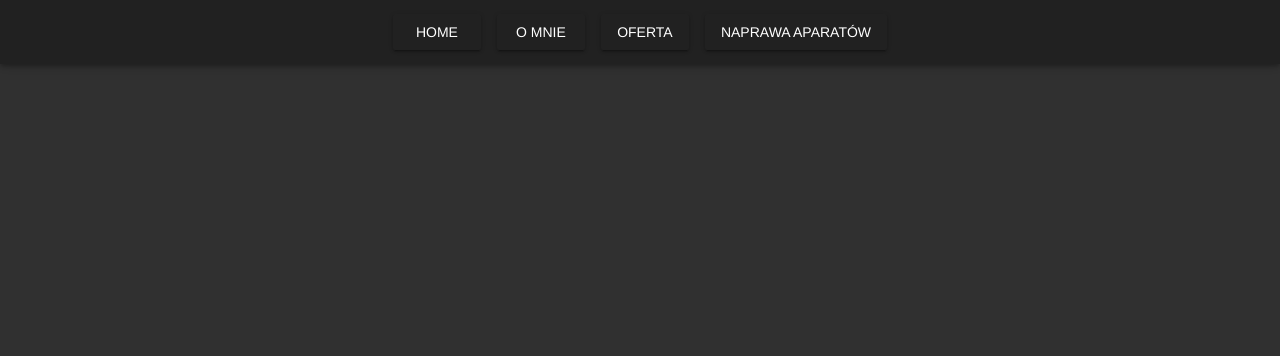
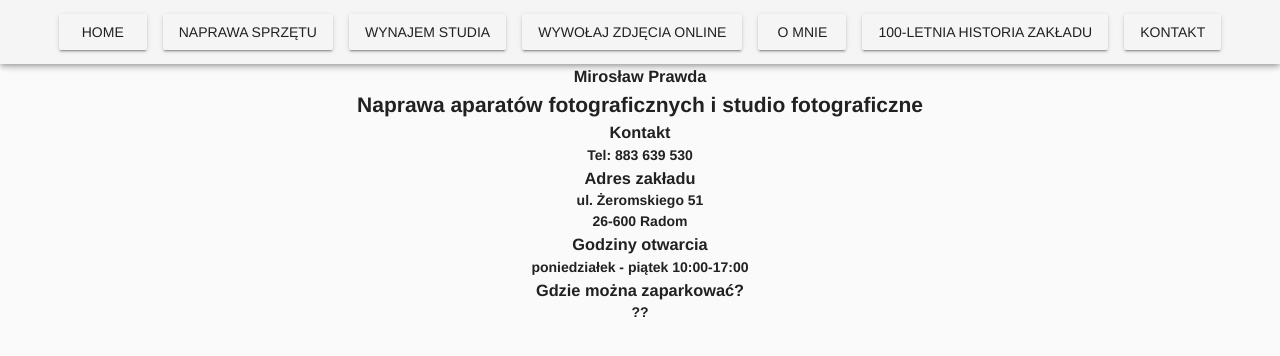
Before and after one commit to umatbro/landing-page-1, a Vue app: page /contact in a window 1280 px wide. Shown: the top 356 px of the page. Built offline with nearby package versions, Linux system fonts and the light colour scheme.

Commit message:
add pages to navbar and initial content

```diff
--- a/src/App.vue
+++ b/src/App.vue
@@ -1,5 +1,5 @@
 <template>
-  <v-app dark>
+  <v-app light>
     <v-toolbar>
       <!-- Small screen menu -->
       <v-menu offset-y>
@@ -34,9 +34,12 @@ export default {
     data: () => {
         const routes: object[] = [
             { name: 'Home', route: '/' },
+            { name: 'Naprawa sprzętu', route: '/repair' },
+            { name: 'Wynajem studia', route: '/loan' },
+            { name: 'Wywołaj zdjęcia online', route: '/PhotosOnline' },
             { name: 'O mnie', route: '/about' },
-            { name: 'Oferta', route: '/services' },
-            { name: 'Naprawa aparatów', route: '/repair' },
+            { name: '100-letnia historia zakładu', route: '/history' },
+            { name: 'Kontakt', route: '/contact' },
         ];
         return {
           routes,
--- a/src/router.ts
+++ b/src/router.ts
@@ -22,14 +22,29 @@ export default new Router({
       component: () => import(/* webpackChunkName: "about" */ './views/About.vue'),
     },
     {
-      path: '/services',
-      name: 'services',
-      component: () => import(/* webpackChunkName: "services" */ './views/Services.vue'),
+      path: '/loan',
+      name: 'loan',
+      component: () => import(/* webpackChunkName: "loan" */ './views/Loan.vue'),
     },
     {
       path: '/repair',
       name: 'repair',
       component: () => import(/* webpackChunkName: "repair" */ './views/Repair.vue'),
     },
+    {
+      path: '/photosonline',
+      name: 'photosonline',
+      component: () => import(/* webpackChunkName: "photosonline" */ './views/PhotosOnline.vue'),
+    },
+    {
+      path: '/history',
+      name: 'history',
+      component: () => import(/* webpackChunkName: "history" */ './views/History.vue'),
+    },
+    {
+      path: '/contact',
+      name: 'contact',
+      component: () => import(/* webpackChunkName: "contact" */ './views/Contact.vue'),
+    },
   ],
 });
--- a/src/views/About.vue
+++ b/src/views/About.vue
@@ -1,6 +1,6 @@
 <template>
   <div>
-    <h4>Phone number: {{ phoneNumber }}</h4>
+O mnie
   </div>
 </template>
 
--- /dev/null
+++ b/src/views/Contact.vue
@@ -0,0 +1,25 @@
+<template>
+  <div>
+  <h3>Mirosław Prawda</h3>
+  <h2>Naprawa aparatów fotograficznych i studio fotograficzne</h2>
+  <h3>Kontakt</h3>
+    <h4>Tel: {{ phoneNumber }}</h4>
+  <h3>Adres zakładu</h3>
+  <h4>ul. Żeromskiego 51</h4>
+  <h4>26-600 Radom</h4>
+  <h3>Godziny otwarcia</h3>
+  <h4>poniedziałek - piątek 10:00-17:00</h4>
+  <h3>Gdzie można zaparkować?</h3>
+  <h4>??</h4>
+  </div>
+</template>
+
+<script>
+import { mapState } from 'vuex';
+
+export default {
+  computed: {
+    ...mapState(['phoneNumber']),
+  },
+};
+</script>
--- /dev/null
+++ b/src/views/History.vue
@@ -0,0 +1,10 @@
+<template>
+  <div>
+Studio zostało otworzone przez Józefa Grodzickiego w roku 1885. Pamiątką po początkowym okresie są zachowane zdjęcia przedstawiające
+ludzi wielu kręgów społecznych kierowanych chęcią uwiecznienia się.
+  </div>
+
+</template>
+<script>
+export default{};
+</script>
--- /dev/null
+++ b/src/views/Loan.vue
@@ -0,0 +1,11 @@
+<template>
+  <div>
+Oferuję wynajem studia do realizacji pomysłów na sesje zdjęciowe. Studio wyposażone jest w profesjonalne oświetlenie oraz szeroki wachlarz teł (liczba mnogła od "tło" w dopełniaczu)
+
+  </div>
+
+</template>
+//przydadzą się jakieś dwa zdjęcia tego studia
+<script>
+export default{};
+</script>
--- /dev/null
+++ b/src/views/PhotosOnline.vue
@@ -0,0 +1,9 @@
+<template>
+  <div>
+Usługa w trakcie implementacji.
+  </div>
+
+</template>
+<script>
+export default{};
+</script>
--- a/src/views/Services.vue
+++ /dev/null
@@ -1,23 +0,0 @@
-<template>
-  <div>
-    <h4>Oferuję:
-    <ul>
-      <li>zdjęcia amatorskie z kart pamięci, płyt CD, negatywów</li>
-      <li>zdjęcia w studio - portretowe, komunijne, do portfolio</li>
-      <li>zdjęcia do dokumentów - paszportów, dowodów osobistych itd</li>
-      <li>wydruki wielkoformatowe - duże powiększenia</li>
-      <li>foto reprodukcje - skanowanie starych zdjęć, retusz i drukowanie w wielu egzemplarzach</li>
-      <li>zdjęcia fotograficzne na kubkach, koszulkach, poduszkach, podkładkach na mysz czyli tzw. fotogadżety lub fotoprezenty</li>
-      <li>skanowanie negatywów</li>
-      <li>archiwizacja starych zdjęć</li>
-      <li>przenoszenie taśm VHS na płyty DVD</li>
-      <li>skanowanie filmów światłoczułych i diapozytywów</li>
-      <li>szybkie i tanie skanowanie dużych ilości archiwalnych zdjęć</li>
-    </ul>
-    </h4>
-  </div>
-</template>
-
-<script>
-export default{};
-</script>
```
